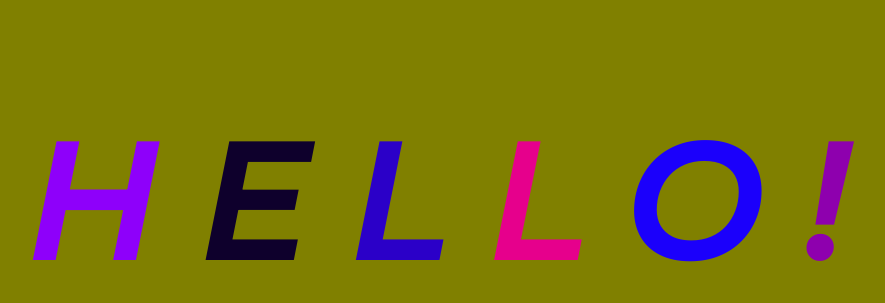
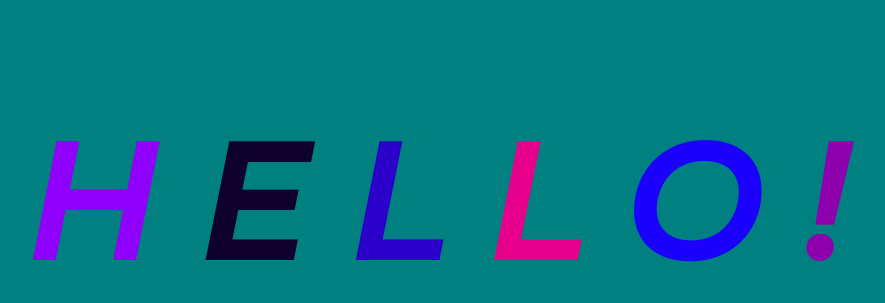
Before and after one commit to Peggy21/Hello-again, a plain HTML site: page index.html in a window 1280 px wide. Shown: the part 206-509 px from the top of the page, without its empty margins (205-1090 px from the left). Drawn offline with Linux system fonts and the light colour scheme.

Commit message:
change bg to teal

```diff
--- a/app.css
+++ b/app.css
@@ -3,7 +3,7 @@ body{
     justify-content: center;
     align-items: center;
     height: 100vh;
-    background-color:olive;
+    background-color:teal;
 }
 
 h1 {
```
